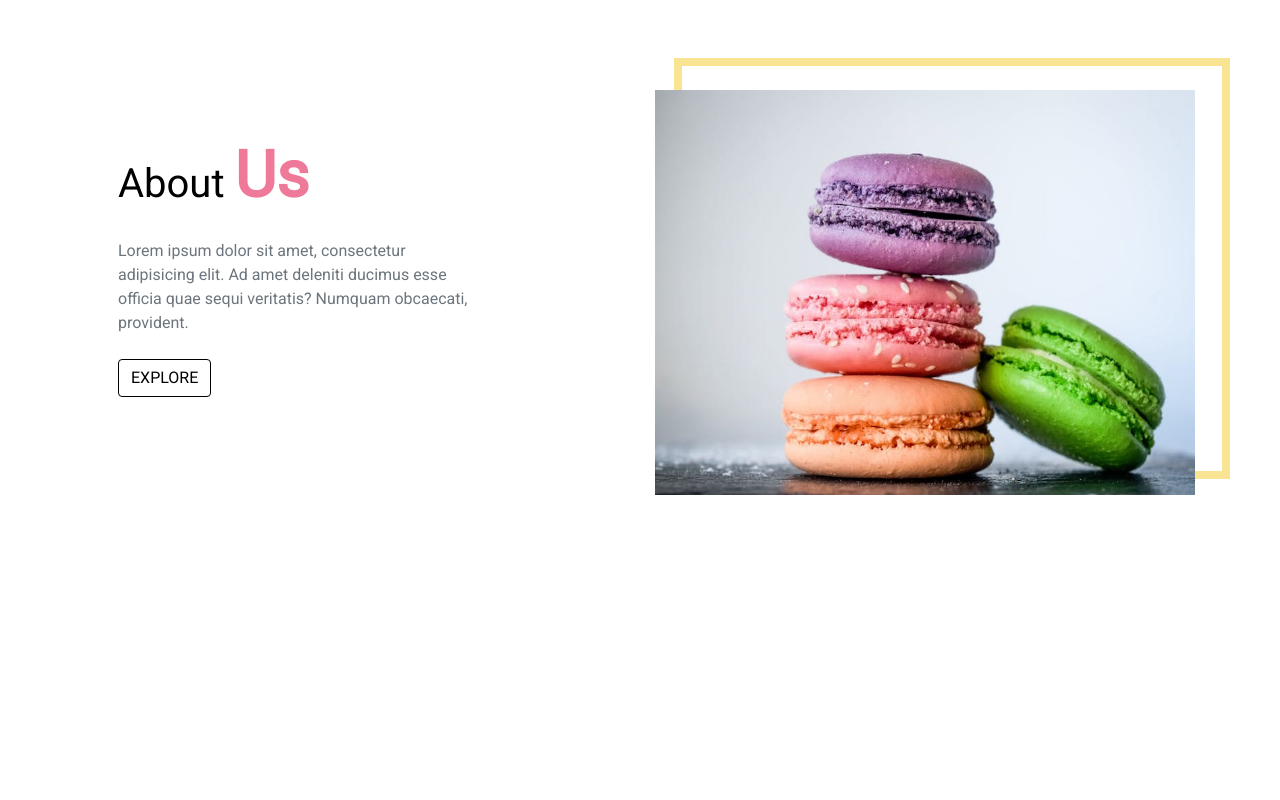
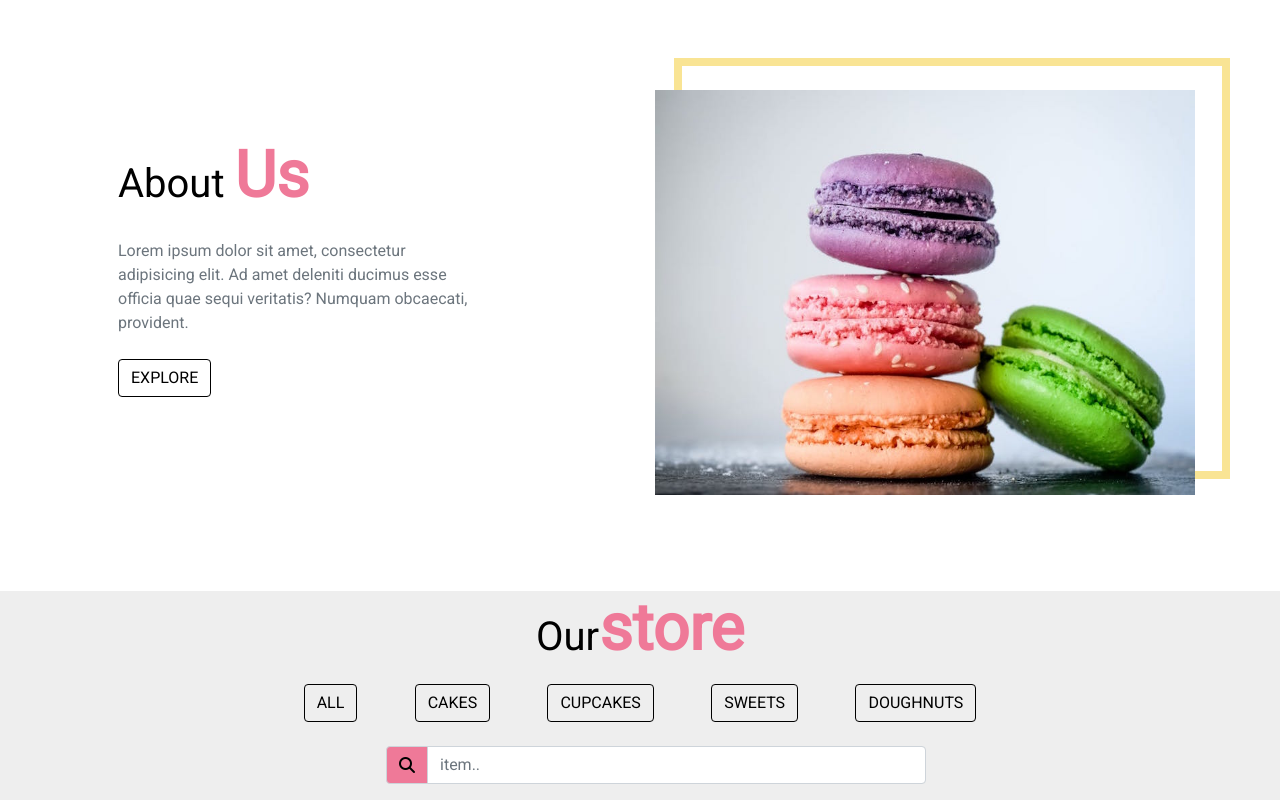
Before and after one commit to IgorZn/BT4adnCSS, a plain HTML site: page BS-Projects/04/index.html in a window 1280 px wide. Shown: the part 864-1664 px from the top of the page. Before the commit the page ends 1455 px from the top, so only its background shows below. Drawn offline with Linux system fonts and the light colour scheme.

Commit message:
CSS Tutorial – Full Course Done: 15 - Grid Layout (https://cssgridgarden.com/#ru) Next: 16 - Images
BT4
Project 04 - Shop
Done: 07
Next: 08

```diff
--- a/BS-Projects/04/css/style.css
+++ b/BS-Projects/04/css/style.css
@@ -117,3 +117,13 @@ cart-info__icon {
     top: 0;
     left: 0;
 }
+
+/* store */
+.store {
+    background: var(--mainGrey);
+}
+
+.search-box {
+    background: var(--mainPink);
+    color: var(--mainBlack);
+}
--- a/BS-Projects/04/index.html
+++ b/BS-Projects/04/index.html
@@ -108,6 +108,43 @@
     </div>
 </section>
 
+<!-- Store -->
+<section id="section" class="store py5">
+    <div class="container">
+        <div class="row" >
+            <div class="col-10 mx-auto col-sm6 text-center">
+                <h1 class="text-capitalize">our<strong class="banner-title">store</strong></h1>
+            </div>
+        </div>
+        <!-- filter buttons -->
+        <div class="row">
+            <div class="col-lg-8 mx-auto d-flex justify-content-around sortBtn flex-wrap">
+                <a href="#" class="btn btn-black text-uppercase filter-btn m-2" data-filter="">all</a>
+                <a href="#" class="btn btn-black text-uppercase filter-btn m-2" data-filter="">cakes</a>
+                <a href="#" class="btn btn-black text-uppercase filter-btn m-2" data-filter="">cupcakes</a>
+                <a href="#" class="btn btn-black text-uppercase filter-btn m-2" data-filter="">sweets</a>
+                <a href="#" class="btn btn-black text-uppercase filter-btn m-2" data-filter="">doughnuts</a>
+            </div>
+        </div>
+
+        <!-- search box -->
+        <div class="row">
+            <div class="col-10 mx-auto col-md-6">
+                <form>
+                    <div class="input-group m-3">
+                        <div class="input-group-prepend">
+                            <span class="input-group-text search-box" id="search-icon">
+                                <i class="fas fa-search"></i>
+                            </span>
+                        </div>
+                        <input type="text" class="form-control" placeholder="item.." id="search-item">
+                    </div>
+                </form>
+            </div>
+        </div>
+    </div>
+</section>
+
 
 <script src="../js/jquery-3.6.4.min.js"></script>
 <script src="../js/bootstrap.bundle.js"></script>
```
